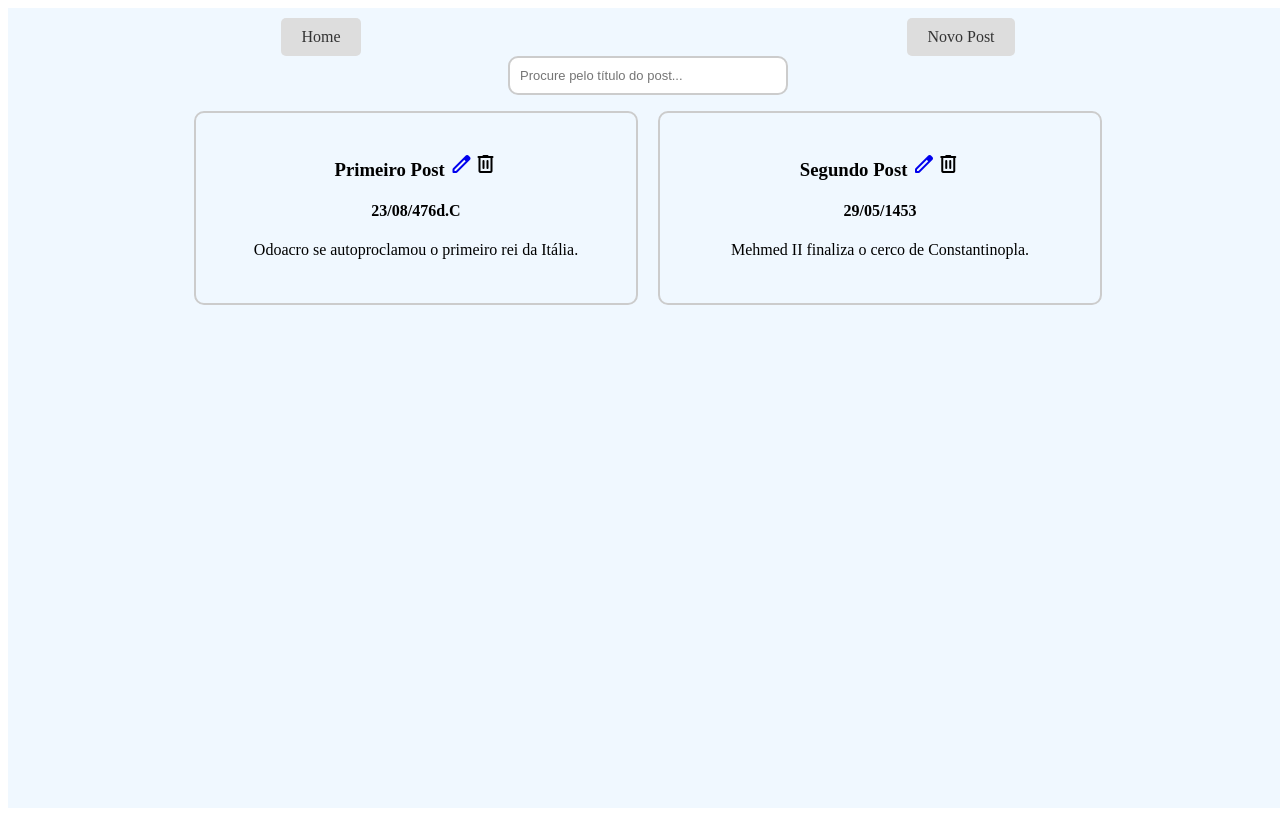
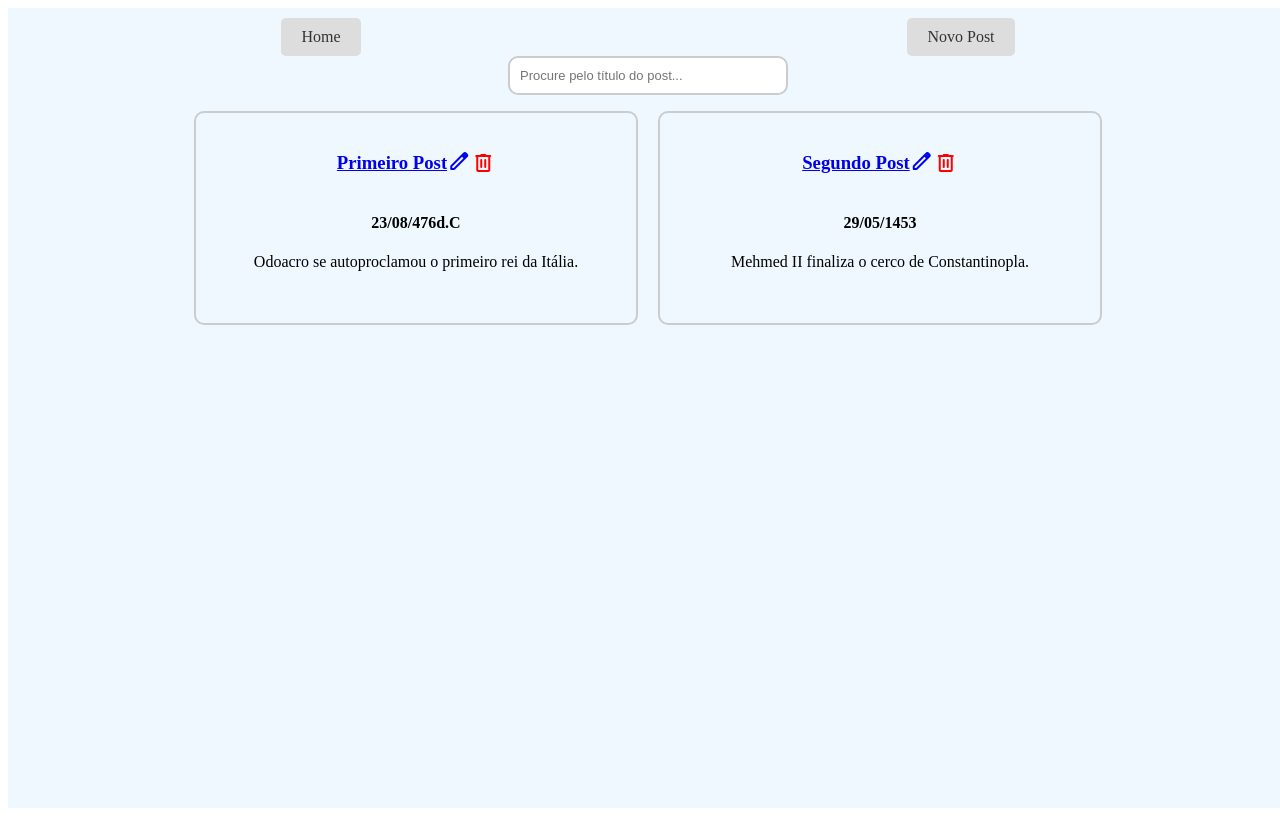
Before and after one commit to reinnerh/FirstBlog, a Vue app: page / in a window 1280 px wide. Built offline with nearby package versions, Linux system fonts and the light colour scheme.

Commit message:
adiciona link para view de detalhe

```diff
--- a/src/views/Home.vue
+++ b/src/views/Home.vue
@@ -49,9 +49,9 @@ export default {
     },
     deletePost() {
       const id = this.getPostID(this.selectedPost.title);
-      this.$emit("delete-post",id);
-      this.setupModal()
-    }
+      this.$emit("delete-post", id);
+      this.setupModal();
+    },
   },
 };
 </script>
@@ -64,17 +64,21 @@ export default {
   />
   <div id="lista-posts">
     <div class="post" v-for="x in filteredPosts" :key="posts.title">
+      <div class="flex">
       <h3>
-        {{ x.title }}
+        <RouterLink :to="`/detail/${getPostID(x.title)}`">
+          {{ x.title }}
+        </RouterLink>
+      </h3>
         <RouterLink :to="`/edit/${getPostID(x.title)}`">
           <span class="material-symbols-rounded">edit</span>
         </RouterLink>
         <span
-          class="material-symbols-rounded"
+          class="material-symbols-rounded red"
           @click="setupModal(getPostID(x.title))"
-          >delete</span
-        >
-      </h3>
+          >delete</span>
+        </div>
+
       <h4>{{ x.datetime }}</h4>
       <p>{{ x.content }}</p>
     </div>
@@ -86,13 +90,24 @@ export default {
 
       <div class="modal-actions">
         <button class="bg-error" @click="setupModal">Cancelar</button>
-        <button class="bg-success" @click="deletePost" >Confirmar</button>
+        <button class="bg-success" @click="deletePost">Confirmar</button>
       </div>
     </div>
   </div>
 </template>
 
 <style scoped>
+
+.flex {
+  display: flex;
+  align-items: center;
+  justify-content: center;
+}
+
+.red {
+  color: red;
+}
+
 #lista-posts {
   display: flex;
   flex-wrap: wrap;
@@ -104,7 +119,7 @@ export default {
 
 .post {
   margin-top: 1rem;
-  height: 150px;
+  height: 170px;
   width: 400px;
   padding: 20px;
   border: 2px solid #ccc;
@@ -134,4 +149,6 @@ export default {
   border: 2px ridge #53a3ff;
   background-color: rgb(193, 226, 255);
 }
+
+
 </style>
```
